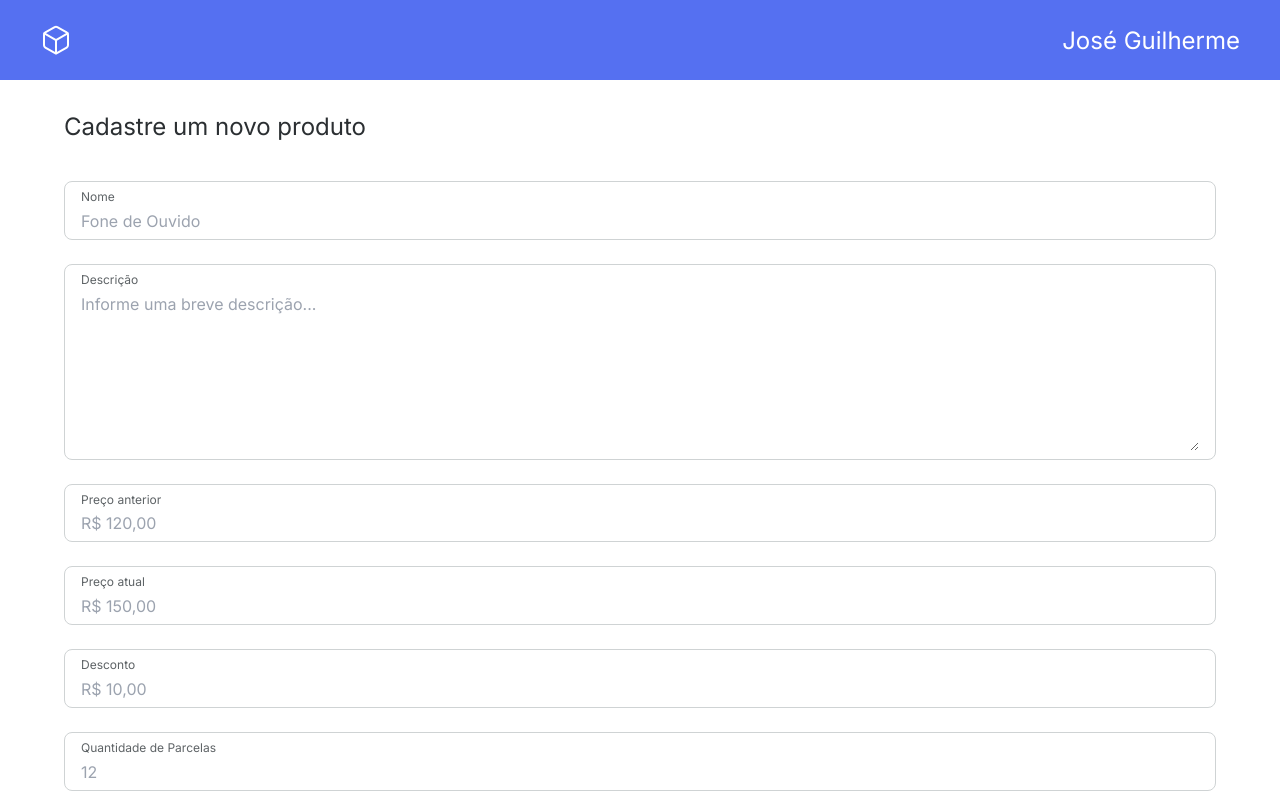
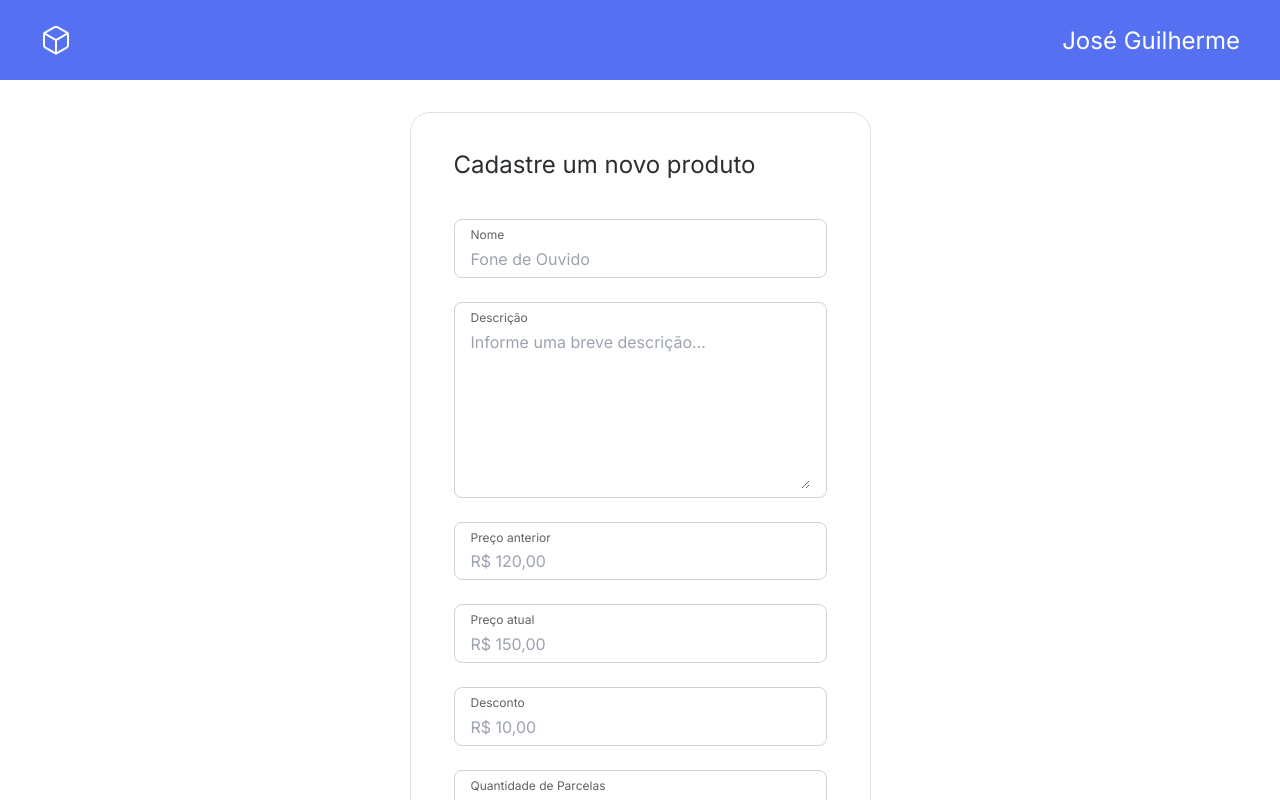
Before and after one commit to zehguilherme/ecommerce-crud, a React (Vite) app in the folder web/: page /produto in a window 1280 px wide. Shown: the top 800 px of the page. Built offline with nearby package versions, Linux system fonts and the light colour scheme.

Commit message:
Add responsiveness to the form

```diff
--- a/web/src/Produto.tsx
+++ b/web/src/Produto.tsx
@@ -62,7 +62,8 @@ export function Produto() {
     <div className="bg-white">
       <Header />
 
-      <main className="max-w-[1200px] mx-auto px-6 py-8 flex flex-col gap-10">
+      <main className="max-w-[1200px] mx-auto px-6 sm:px-8 py-8">
+        <div className="sm:border sm:border-gray-gray5 sm:rounded-[20px] sm:px-[43px] sm:py-[37px] flex flex-col gap-10 max-w-[461px] mx-auto">
           <h2 className="text-black-black2 font-normal text-3xl">
             Cadastre um novo produto
           </h2>
@@ -145,6 +146,7 @@ export function Produto() {
               onClick={() => {}}
             />
           </form>
+        </div>
       </main>
     </div>
   );
```
Lines whose indentation alone changed are shown as unchanged.
